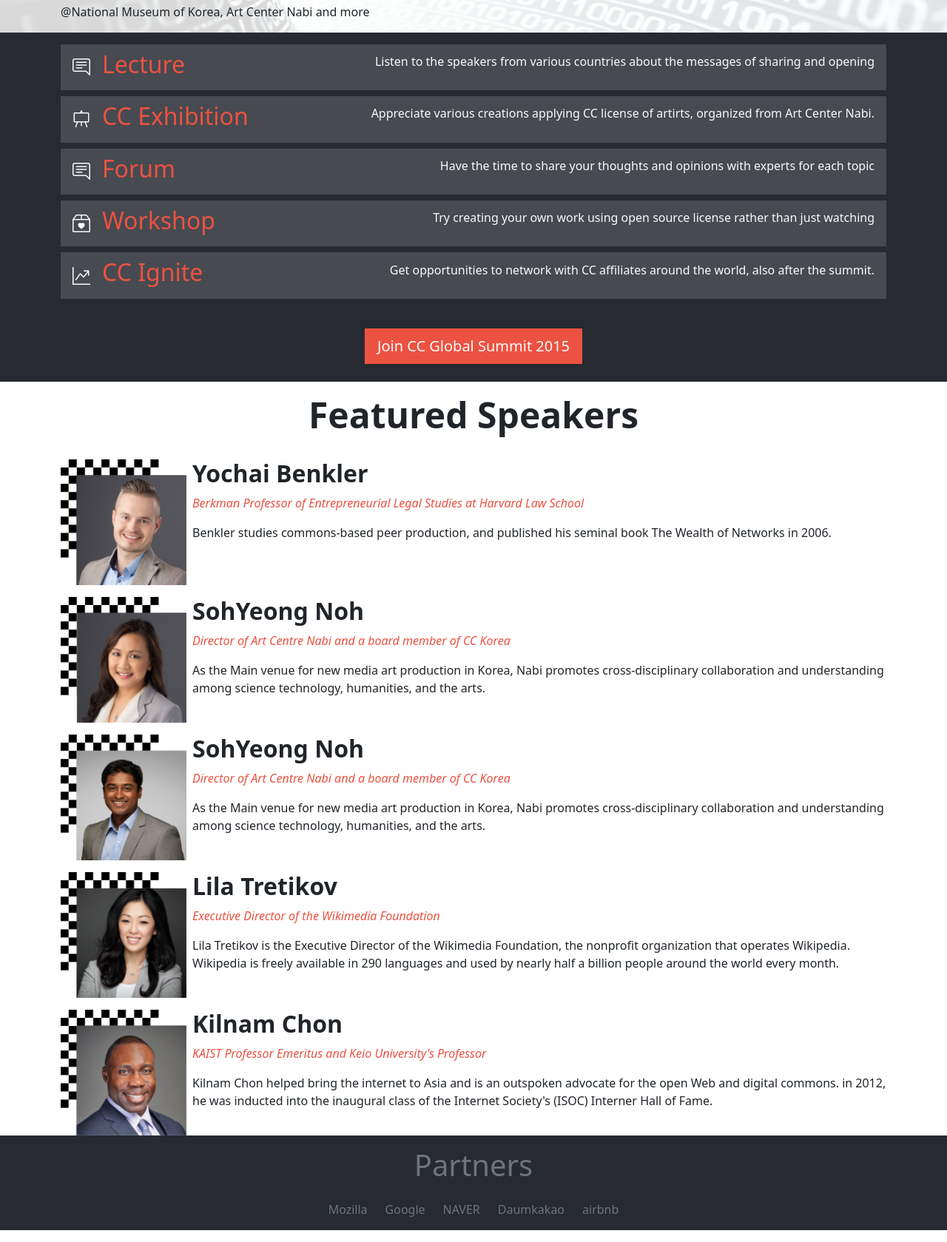
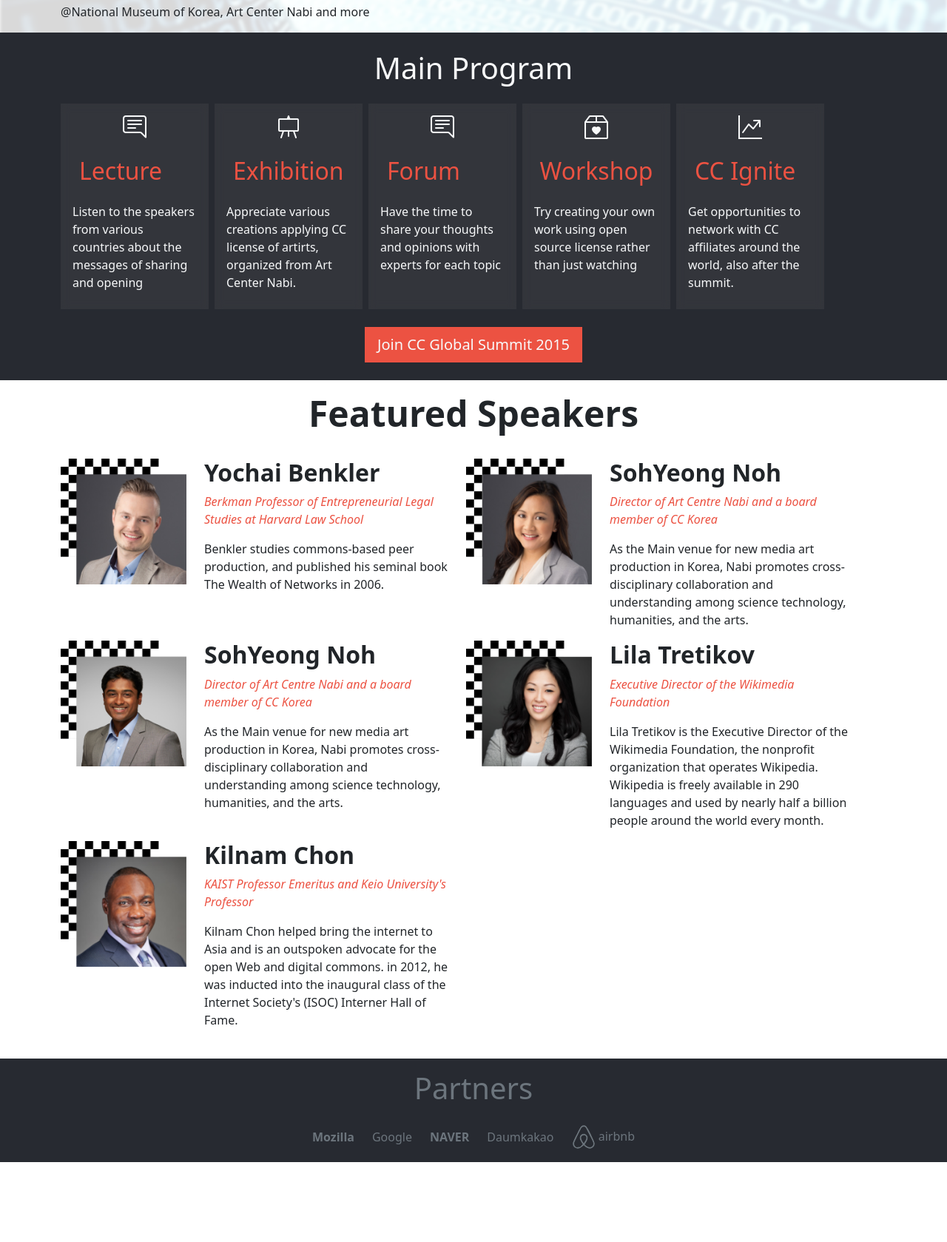
Before and after one commit to limavfabio/summit-template, a website: page index.html in a window 1280 px wide. Shown: the part 567-2246 px from the top of the page at 74% size. After the commit the page ends 2154 px from the top, so only its background shows below. Drawn offline with nearby package versions, Linux system fonts and the light colour scheme.

Commit message:
Finish Home page design

```diff
--- a/index.html
+++ b/index.html
@@ -15,7 +15,7 @@
     <main>
       <nav class="navbar navbar-expand-md bg-light">
         <div class="container-fluid">
-          <a class="navbar-brand" href="#">Navbar</a>
+          <a class="navbar-brand d-none d-md-block" href="#">Navbar</a>
           <button
             class="navbar-toggler"
             type="button"
@@ -30,9 +30,11 @@
           <div class="collapse navbar-collapse" id="navbarNavAltMarkup">
             <div class="navbar-nav ms-auto">
               <a class="nav-link active" aria-current="page" href="#">Home</a>
-              <a class="nav-link" href="#">Features</a>
-              <a class="nav-link" href="#">Pricing</a>
-              <a class="nav-link disabled">Disabled</a>
+              <a class="nav-link" href="#">About</a>
+              <a class="nav-link" href="#">Program</a>
+              <a class="nav-link" href="#">Join</a>
+              <a class="nav-link" href="#">Sponsor</a>
+              <a class="nav-link" href="#">News</a>
             </div>
           </div>
         </div>
@@ -58,8 +60,9 @@
       </section>
       <!-- Programmation Section -->
       <section id="program" class="bg-dark">
-        <div class="container d-flex flex-column gap-2">
-          <div class="program-card text-light mt-3">
+        <h1 class="text-center text-light pt-4">Main Program</h1>
+        <div class="container flex-wrap d-flex flex-md-row flex-column gap-2">
+          <div class="program-card d-flex flex-md-column text-light mt-3">
             <i class="bi bi-chat-right-text"></i>
             <h2 class="text-primary">Lecture</h2>
             <p>
@@ -67,15 +70,15 @@
               of sharing and opening
             </p>
           </div>
-          <div class="program-card text-light">
+          <div class="program-card d-flex flex-md-column text-light">
             <i class="bi bi-easel"></i>
-            <h2 class="text-primary">CC Exhibition</h2>
+            <h2 class="text-primary">Exhibition</h2>
             <p>
               Appreciate various creations applying CC license of artirts,
               organized from Art Center Nabi.
             </p>
           </div>
-          <div class="program-card text-light">
+          <div class="program-card d-flex flex-md-column text-light">
             <i class="bi bi-chat-right-text"></i>
             <h2 class="text-primary">Forum</h2>
             <p>
@@ -83,7 +86,7 @@
               each topic
             </p>
           </div>
-          <div class="program-card text-light">
+          <div class="program-card d-flex flex-md-column text-light">
             <i class="bi bi-box2-heart"></i>
             <h2 class="text-primary">Workshop</h2>
             <p>
@@ -91,7 +94,7 @@
               just watching
             </p>
           </div>
-          <div class="program-card text-light mb-3">
+          <div class="program-card d-flex flex-md-column text-light">
             <i class="bi bi-graph-up-arrow"></i>
             <h2 class="text-primary">CC Ignite</h2>
             <p>
@@ -107,12 +110,13 @@
         </div>
       </section>
       <!-- Featured Speakers Section -->
-      <section id="speakers">
+      <section id="speakers" class="pb-4">
         <div class="container d-flex flex-column gap-3">
           <h2 class="display-5 fw-bold text-center my-3">Featured Speakers</h2>
+          <div class="speaker-card-wrapper">
             <div class="d-flex">
               <img
-              class=""
+                class="me-3"
                 src="/images/speakers-pics/checkered-blonde-man.png"
                 alt="Yochai"
               />
@@ -123,14 +127,14 @@
                   Law School
                 </p>
                 <p>
-                Benkler studies commons-based peer production, and published his
-                seminal book The Wealth of Networks in 2006.
+                  Benkler studies commons-based peer production, and published
+                  his seminal book The Wealth of Networks in 2006.
                 </p>
               </div>
             </div>
             <div class="d-flex">
               <img
-              class=""
+                class="me-3"
                 src="/images/speakers-pics/checkered-business-woman-1.png"
                 alt="Yochai"
               />
@@ -148,7 +152,7 @@
             </div>
             <div class="d-flex">
               <img
-              class=""
+                class="me-3"
                 src="/images/speakers-pics/checkered_business-hindi-man-1.png"
                 alt="Yochai"
               />
@@ -166,7 +170,7 @@
             </div>
             <div class="d-flex">
               <img
-              class=""
+                class="me-3"
                 src="/images/speakers-pics/Checkered_guestSpeaker.png"
                 alt="Yochai"
               />
@@ -177,15 +181,16 @@
                 </p>
                 <p>
                   Lila Tretikov is the Executive Director of the Wikimedia
-                Foundation, the nonprofit organization that operates Wikipedia.
-                Wikipedia is freely available in 290 languages and used by
-                nearly half a billion people around the world every month.
+                  Foundation, the nonprofit organization that operates
+                  Wikipedia. Wikipedia is freely available in 290 languages and
+                  used by nearly half a billion people around the world every
+                  month.
                 </p>
               </div>
             </div>
             <div class="d-flex">
               <img
-              class=""
+                class="me-3"
                 src="/images/speakers-pics/checkered_business-man-2.png"
                 alt="Yochai"
               />
@@ -203,19 +208,20 @@
               </div>
             </div>
           </div>
+        </div>
       </section>
       <!-- Partners Section -->
-      <section class="bg-dark">
+      <section id="partners" class="bg-dark">
         <div class="container">
           <h1 class="text-center text-secondary py-3">Partners</h1>
           <ul
             class="list-unstyled pb-3 text-secondary d-flex flex-wrap justify-content-center align-items-center gap-4"
           >
-            <li>Mozilla</li>
+            <li class="fw-bold">Mozilla</li>
             <li>Google</li>
             <li>NAVER</li>
             <li>Daumkakao</li>
-            <li>airbnb</li>
+            <li><img src="/images/airbnb-brands.svg" alt="" /> airbnb</li>
           </ul>
         </div>
       </section>
--- a/sass/main.scss
+++ b/sass/main.scss
@@ -16,12 +16,20 @@ $dark: #272a31;
 
 // Custom classes
 
+// Custom classes for navbar
+
+@media screen and (min-width: 768px) {
+  nav div > a {
+    flex-direction: row;
+  }
+}
+
 // #hero background image
 
 #hero {
   .background {
     background-image: url("../images/Background.png");
-    filter: grayscale(80%) opacity(0.15);
+    filter: grayscale(20%) opacity(0.15) blur(2px);
     position: absolute;
     z-index: -1;
     background-size: cover;
@@ -38,8 +46,13 @@ $dark: #272a31;
 
 // Custom Classes for the Programmation Section
 
+#program {
+  background-image: url("../images/black-background");
+}
+
 div.program-card {
-  background-color: rgba(255, 255, 255, 0.15);
+  background-color: rgba(121, 121, 121, 0.15);
+  backdrop-filter: blur(6px);
   display: flex;
   gap: 1em;
   align-items: center;
@@ -53,17 +66,49 @@ div.program-card {
 }
 
 i {
-  font-size: 1.5em;
+  font-size: 2em;
 }
 
 #program button {
   border-radius: 0;
 }
 
+@media screen and (min-width: 768px) {
+  div.program-card {
+    max-width: 200px;
+    margin-top: 16px;
+  }
+}
+
 // Custom Classes for the Featured Speakers section
+
+@media screen and (min-width: 768px) {
+  #speakers {
+    .speaker-card-wrapper {
+      display: flex;
+      column-gap: 1.5em;
+      flex-direction: row;
+      flex-wrap: wrap;
+    }
+    p {
+      max-width: 330px;
+    }
+  }
+}
 
 #speakers img {
   width: 170px;
   height: 170px;
   object-fit: cover;
 }
+
+// Custom Classes for the Partners section
+
+#partners {
+  li img {
+    width: 2em;
+  }
+  li:nth-child(3) {
+    font-weight: 900;
+  }
+}
```
Also changed, not shown: css/main.css, images/airbnb-brands.svg (added), 2 other files. Lines whose indentation alone changed are shown as unchanged.
